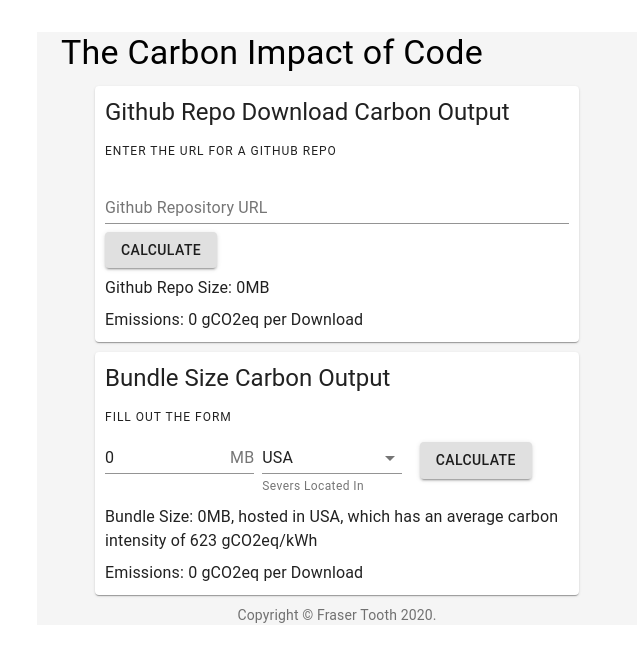
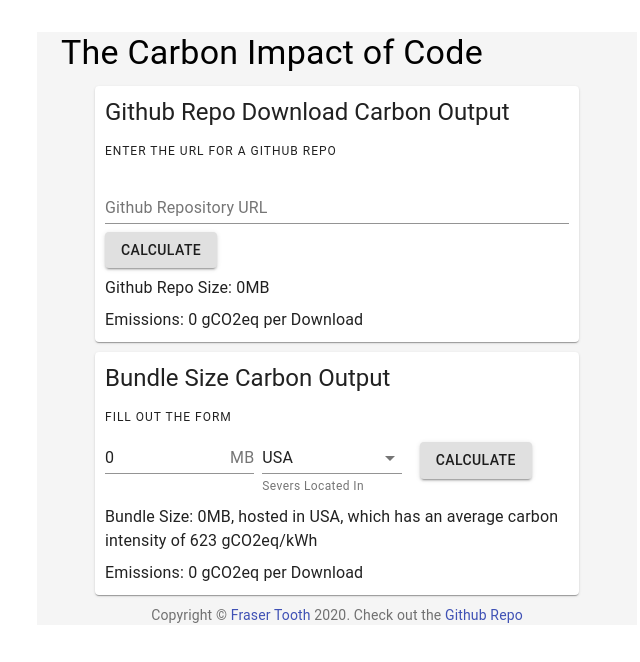
Before and after one commit to FraserTooth/github-carbon-emissions-app, a React (Create React App) app: page / in a window 1280 px wide. Shown: the top 662 px of the page, without its empty margins (303-943 px from the left). Built offline with nearby package versions, Linux system fonts and the light colour scheme.

Commit message:
Link added

```diff
--- a/src/App.js
+++ b/src/App.js
@@ -13,11 +13,12 @@
   return (
     <Typography variant="body2" color="textSecondary" align="center">
       {"Copyright © "}
-      <Link color="inherit" href="https://frasertooth.dev">
-        Fraser Tooth
+      <Link href="https://frasertooth.dev">Fraser Tooth</Link>{" "}
+      {new Date().getFullYear()}
+      {". Check out the "}
+      <Link href="https://github.com/FraserTooth/github-carbon-emissions-app">
+        Github Repo
       </Link>{" "}
-      {new Date().getFullYear()}
-      {"."}
     </Typography>
   );
 }
```
